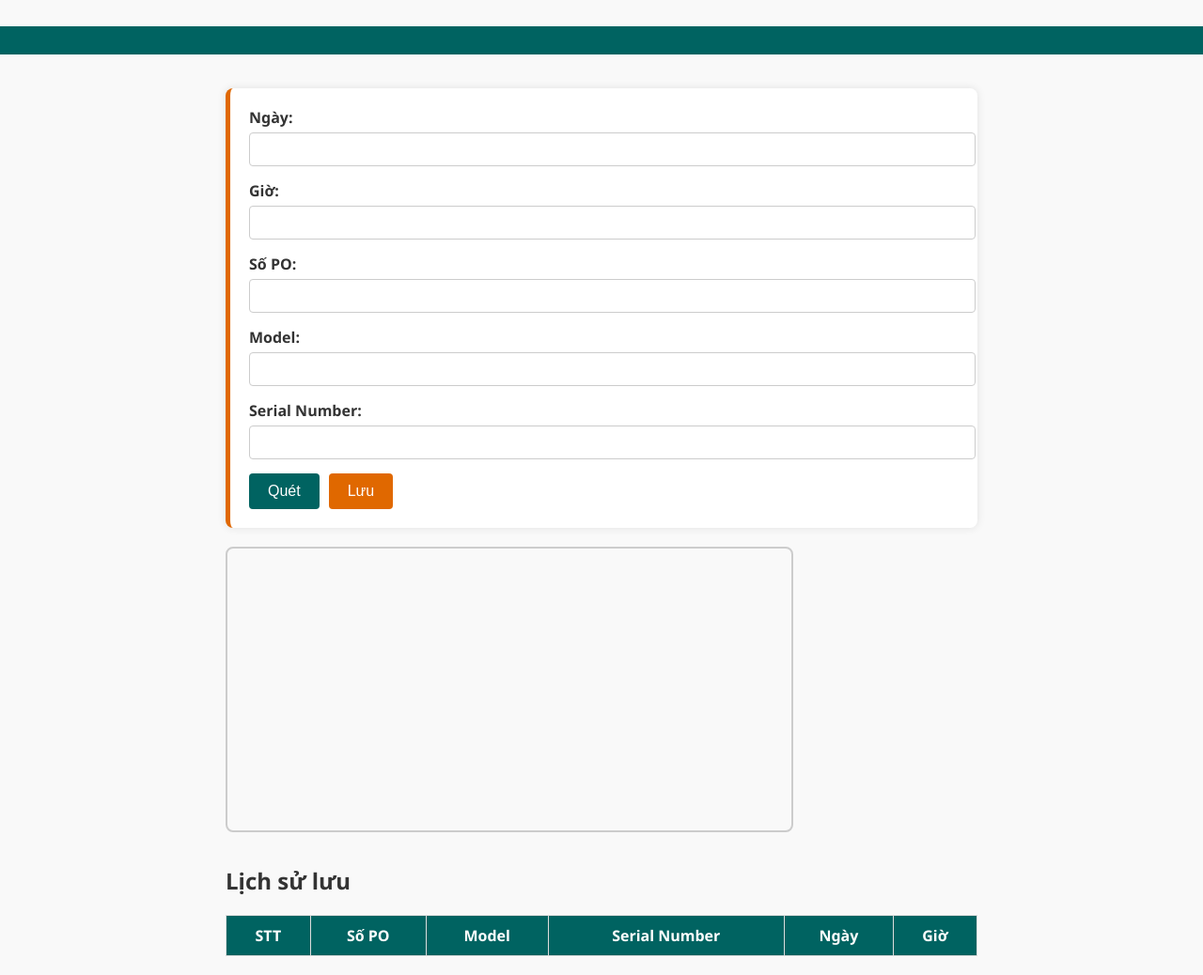
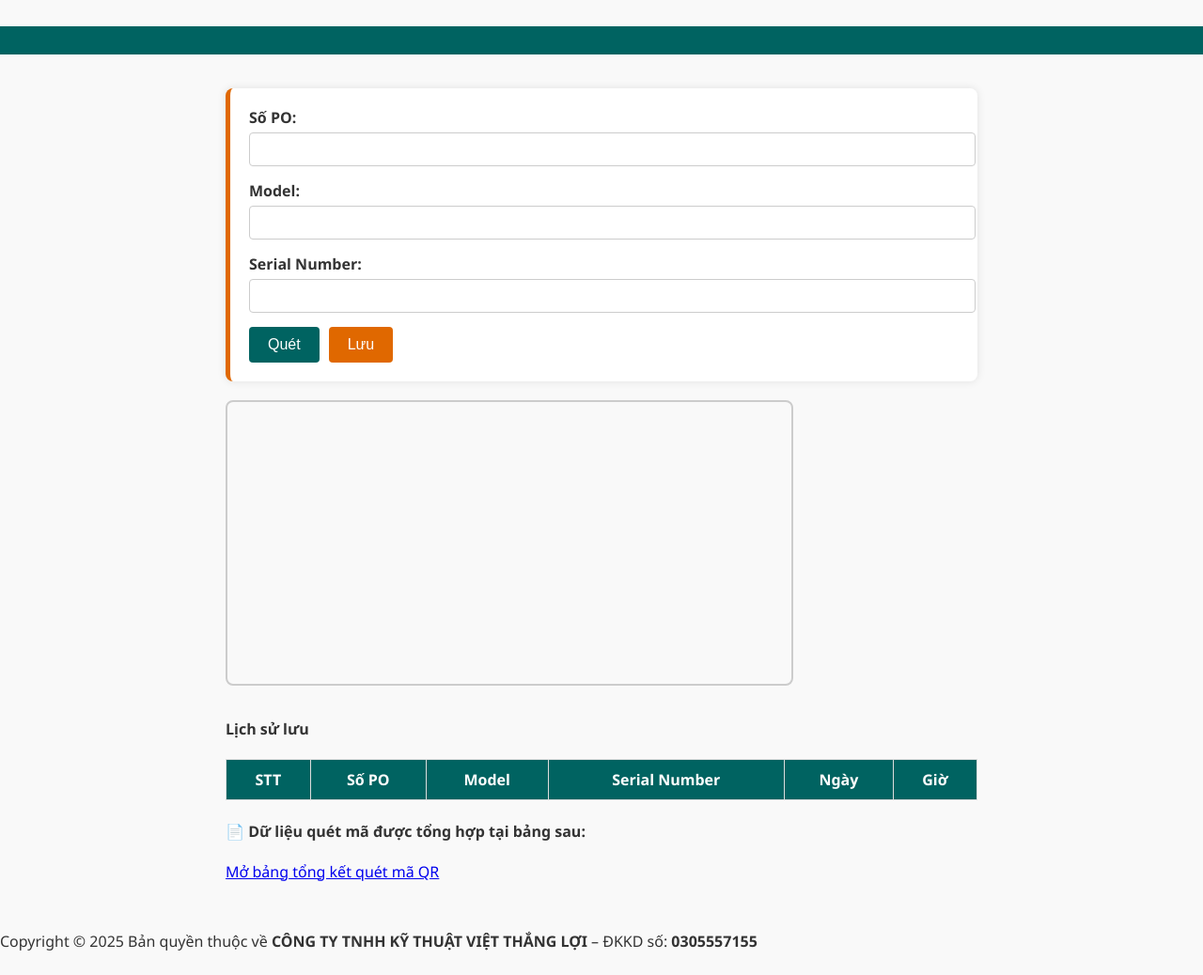
Before and after one commit to PeterHCM/qr.github.io, a plain HTML site: page index.html in a window 1280 px wide. Shown: the part 78-1116 px from the top of the page at 94% size. Drawn offline with Linux system fonts and the light colour scheme.

Commit message:
Update index.html

```diff
--- a/index.html
+++ b/index.html
@@ -3,7 +3,7 @@
 <head>
   <meta charset="UTF-8" />
   <meta name="viewport" content="width=device-width, initial-scale=1" />
-  <title>Quét QR Code - Công Ty TNHH Kỹ Thuật Việt Thắng Lợi</title>
+  <title>Quét QR Code - Công Ty TNHH Ky Thuật Việt Thắng Lợi</title>
   <LINK REL="SHORTCUT ICON" HREF="favicon.ico">
   <link rel="stylesheet" href="css/style.css" />
   <script src="scripts/index.min.js"></script>
@@ -20,14 +20,7 @@
 </menu>
   <main>
     <form id="scanForm">
-      <div class="form-group">
-        <label>Ngày:</label>
-        <input type="text" id="date" readonly />
-      </div>
-      <div class="form-group">
-        <label>Giờ:</label>
-        <input type="text" id="time" readonly />
-      </div>
+
       <div class="form-group">
         <label>Số PO:</label>
         <input type="text" id="poNumber" />
@@ -50,7 +43,7 @@
     <video id="video" autoplay muted playsinline></video>
 
     <section id="history">
-      <h2>Lịch sử lưu</h2>
+      <h4>Lịch sử lưu</h4>
       <table>
         <thead>
           <tr>
@@ -64,7 +57,22 @@
         </thead>
         <tbody id="historyTable"></tbody>
       </table>
+
+		<h4>📄 Dữ liệu quét mã được tổng hợp tại bảng sau:</h4>
+		<p>
+		<a href="https://docs.google.com/spreadsheets/d/1o3eLseq4V9girr3-zMv73Fi8O8HSXaevqm35ehcie-0/edit?gid=475993363" target="_blank">
+			Mở bảng tổng kết quét mã QR
+		  </a>
+		</p>
     </section>
   </main>
+	<footer>
+	  <div class="footer-content">
+
+		<p class="copyright">
+		  Copyright © 2025 Bản quyền thuộc về <strong>CÔNG TY TNHH KỸ THUẬT VIỆT THẮNG LỢI</strong> – ĐKKD số: <strong>0305557155</strong>
+		</p>
+	  </div>
+	</footer>
 </body>
 </html>
```
